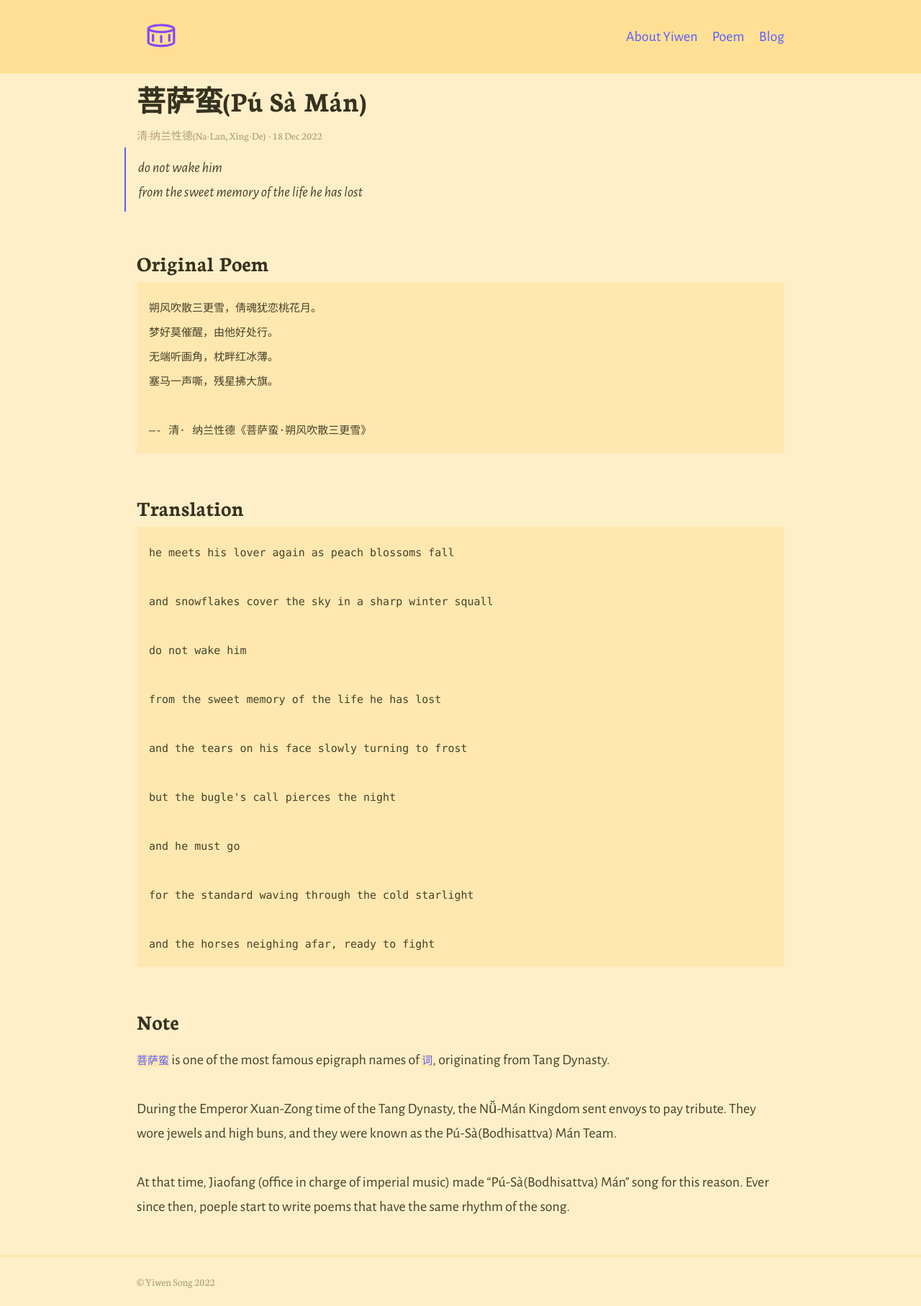
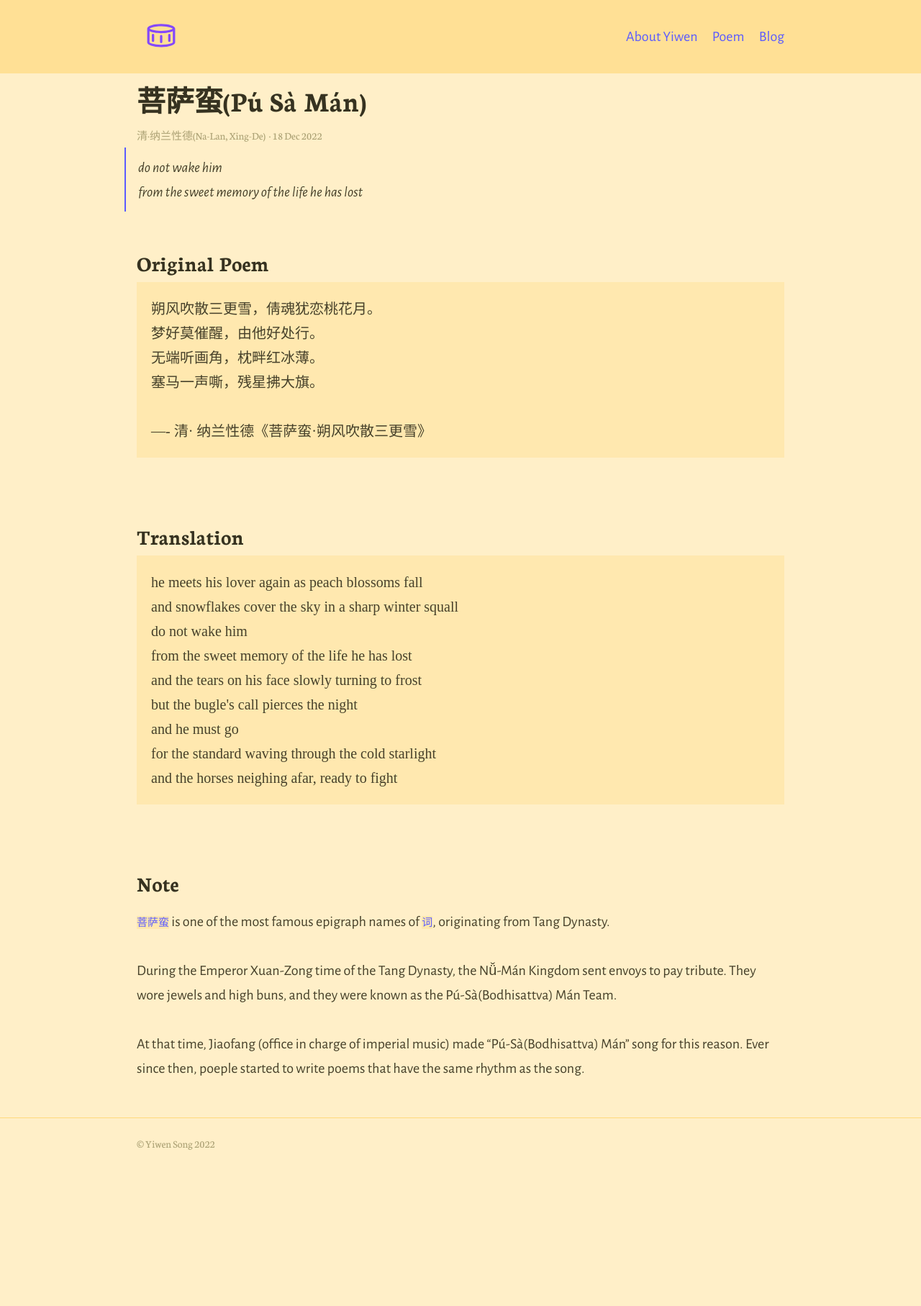
Before and after one commit to yiwen-song/yiwen-song.github.io, a Jekyll site: the page built from _posts/poems/2022-12-18-pu-sa-man.md, in a window 1280 px wide. Shown: the whole page at 72% size. Built offline with Jekyll 4.4.1, drawn with Linux system fonts in a browser that asks for light colours; after the commit the page ends 1623 px from its top, so only the background shows below that.

Commit message:
changing font for poems

````diff
--- a/_posts/poems/2022-12-18-pu-sa-man.md
+++ b/_posts/poems/2022-12-18-pu-sa-man.md
@@ -11,38 +11,43 @@ category: 清·纳兰性德(Na-Lan, Xing-De)
 
 ### Original Poem
 
-```
+<poem_c>
 朔风吹散三更雪，倩魂犹恋桃花月。
+<br>
 梦好莫催醒，由他好处行。
+<br>
 无端听画角，枕畔红冰薄。
+<br>
 塞马一声嘶，残星拂大旗。
+<br>
+<br>
+—- 清· 纳兰性德《菩萨蛮·朔风吹散三更雪》
+</poem_c>
 
-—- 清· 纳兰性德《菩萨蛮·朔风吹散三更雪》
-```
-
+<br>
 ### Translation
 
-```
+<poem_e>
 he meets his lover again as peach blossoms fall
+<br>
+and snowflakes cover the sky in a sharp winter squall
+<br>
+do not wake him
+<br>
+from the sweet memory of the life he has lost
+<br>
+and the tears on his face slowly turning to frost
+<br>
+but the bugle's call pierces the night
+<br>
+and he must go
+<br>
+for the standard waving through the cold starlight
+<br>
+and the horses neighing afar, ready to fight
+</poem_e>
 
-and snowflakes cover the sky in a sharp winter squall
-
-do not wake him
-
-from the sweet memory of the life he has lost
-
-and the tears on his face slowly turning to frost
-
-but the bugle's call pierces the night
-
-and he must go
-
-for the standard waving through the cold starlight
-
-and the horses neighing afar, ready to fight
-```
-
-
+<br>
 ### Note
 
 [`菩萨蛮`](https://zh.wikipedia.org/wiki/%E8%8F%A9%E8%90%A8%E8%9B%AE) is one of the most famous
@@ -50,4 +55,4 @@ epigraph names of [`词`](https://zh.m.wikipedia.org/zh-hans/%E8%AF%8D_(%E6%96%8
 
 During the Emperor Xuan-Zong time of the Tang Dynasty, the Nǚ-Mán Kingdom sent envoys to pay tribute. They wore jewels and high buns, and they were known as the Pú-Sà(Bodhisattva) Mán Team.
 
-At that time, Jiaofang (office in charge of imperial music) made "Pú-Sà(Bodhisattva) Mán" song for this reason. Ever since then, poeple start to write poems that have the same rhythm of the song.
+At that time, Jiaofang (office in charge of imperial music) made "Pú-Sà(Bodhisattva) Mán" song for this reason. Ever since then, poeple started to write poems that have the same rhythm as the song.
--- a/_sass/_normalize.scss
+++ b/_sass/_normalize.scss
@@ -235,6 +235,22 @@ figure {
   margin: 1em 40px;
 }
 
+poem_e {
+  background-color: darken(#ffefc8, 5%);
+  font-family: STKaiti;
+  display: block;
+  padding: 20px;
+  font-size: 20px;
+}
+
+poem_c {
+  background-color: darken(#ffefc8, 5%);
+  font-family: STKaiti;
+  display: block;
+  padding: 20px;
+  font-size: 20px;
+}
+
 /**
  * 1. Add the correct box sizing in Firefox.
  * 2. Show the overflow in Edge and IE.
````
Also changed, not shown: docs/清·纳兰性德(na-lan, xing-de)/2022/12/18/pu-sa-man/index.html (+31 -23 lines), docs/assets/styles.css, 1 other file.
